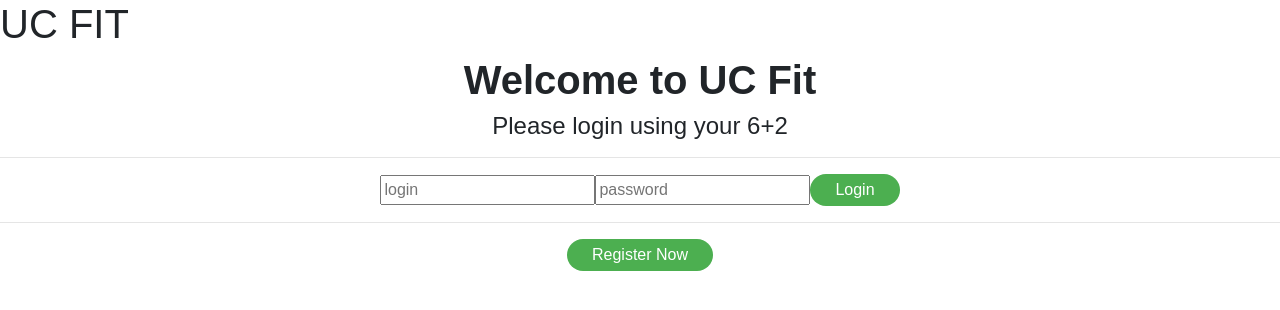
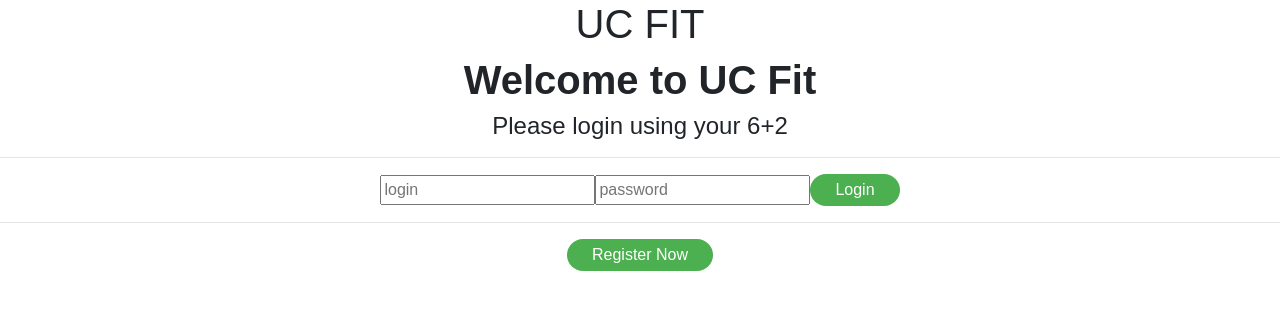
Before and after one commit to nortonaw/UC.SD.2021.G2, an Angular app in the folder UCFIT/: page /login in a window 1280 px wide. Shown: the top 310 px of the page. Built offline with nearby package versions, Linux system fonts and the light colour scheme.

Commit message:
center "UC Fit" logo

```diff
--- a/UCFIT/src/app/app.component.css
+++ b/UCFIT/src/app/app.component.css
@@ -260,3 +260,8 @@ html {
   #icon {
     width:60%;
   }
+
+
+  #header {
+    text-align: center;
+  }
--- a/UCFIT/src/app/app.component.html
+++ b/UCFIT/src/app/app.component.html
@@ -7,7 +7,7 @@
 
 <body>
   <div>
-    <h1>UC FIT</h1>
+    <h1 id="header">UC FIT</h1>
   </div>
 
   <div>
```
